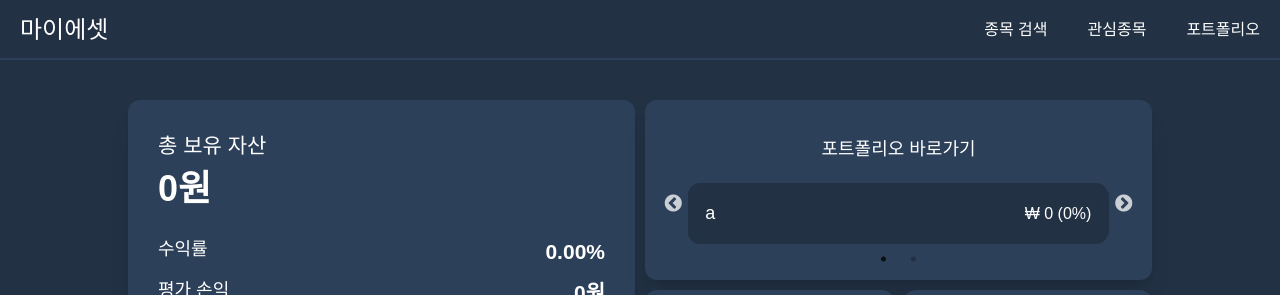
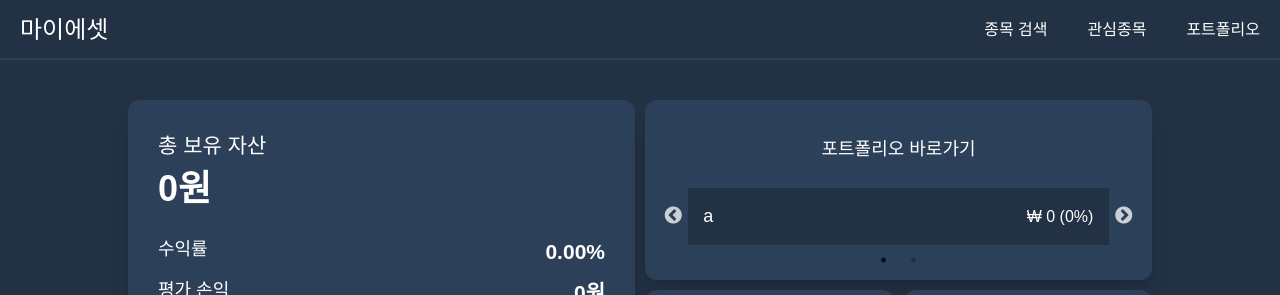
Before and after one commit to crewd/my-asset, a React (Vite) app: page / in a window 1280 px wide. Shown: the top 295 px of the page. Built offline with nearby package versions, Linux system fonts and the light colour scheme; no server answers.

Commit message:
design: 포트폴리오 바로가기 style 수정

```diff
--- a/src/components/portfolio/portfolioCard.tsx
+++ b/src/components/portfolio/portfolioCard.tsx
@@ -42,7 +42,7 @@ function PortfolioCard({ name, stock }: { name: string; stock: Stock[] }) {
   }, [totalPrice]);
 
   return (
-    <div className="flex justify-between sm:p-[15px] p-[10px] bg-primary border-2 border-primary rounded-xl">
+    <div className="flex justify-between sm:p-[15px] p-[10px] bg-primary">
       <p>{name}</p>
       <p className="text-regular leading-[27px]">
         ₩ {totalPrice} (
--- a/src/pages/MainPage.tsx
+++ b/src/pages/MainPage.tsx
@@ -75,9 +75,9 @@ const MainPage: React.FC = () => {
         </Link>
         <div className="grid grid-cols-2 gap-[10px]">
           <Box classname="w-[100%] h-[180px] rounded-xl col-span-2 p-[20px] text-center text-md flex flex-col justify-center items-center">
-            <p> 포트폴리오 바로가기</p>
+            <p className="mb-[25px]"> 포트폴리오 바로가기</p>
             <Slider
-              className="pt-[20px] w-[90%]"
+              className="w-[90%]"
               dots
               infinite
               speed={500}
```
